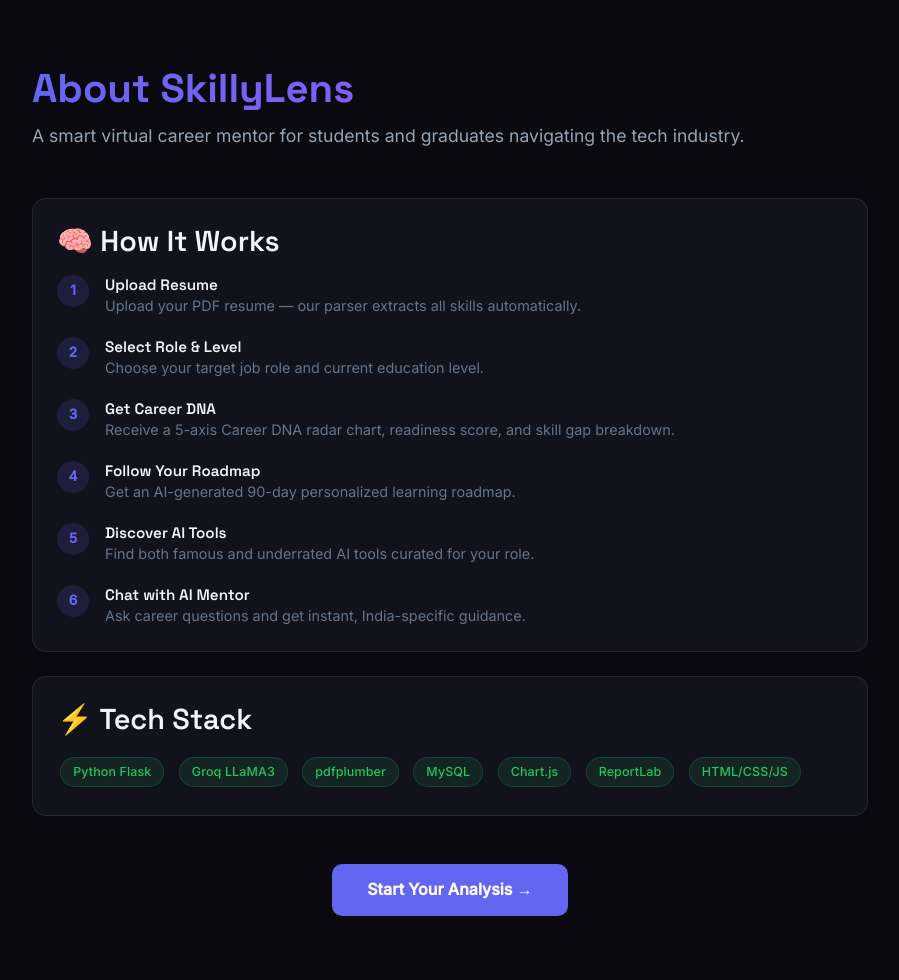
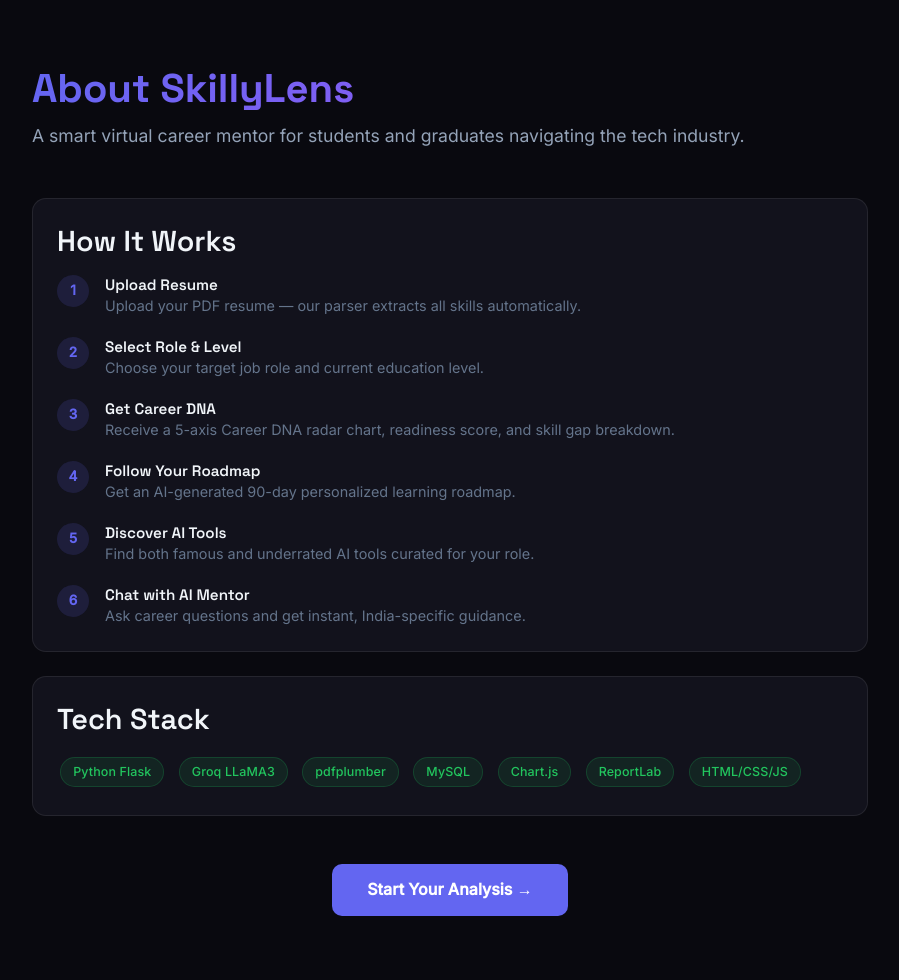
Before and after one commit to Khushi-jaiswal20/Skillylens, a Flask app: page /about in a window 1280 px wide. Shown: the part 93-1073 px from the top of the page, without its empty margins (190-1089 px from the left). Run offline with Flask 3, Linux system fonts and the light colour scheme; parts of the project's set-up code (start-up, migrations or seed data) failed here and were passed over.

Commit message:
Updated about,profile & upload section

```diff
--- a/frontend/templates/about.html
+++ b/frontend/templates/about.html
@@ -7,7 +7,7 @@
   </p>
 
   <div class="card" style="margin-bottom:1.5rem">
-    <h2 style="margin-bottom:1rem">🧠 How It Works</h2>
+    <h2 style="margin-bottom:1rem"> How It Works</h2>
     <div class="steps">
       {% for step in [
         ("1", "Upload Resume", "Upload your PDF resume — our parser extracts all skills automatically."),
@@ -29,7 +29,7 @@
   </div>
 
   <div class="card">
-    <h2 style="margin-bottom:1rem">⚡ Tech Stack</h2>
+    <h2 style="margin-bottom:1rem"> Tech Stack</h2>
     <div style="display:flex;flex-wrap:wrap;gap:0.5rem">
       {% for tech in ["Python Flask", "Groq LLaMA3", "pdfplumber", "MySQL", "Chart.js", "ReportLab", "HTML/CSS/JS"] %}
         <span class="tag tag-existing">{{ tech }}</span>
--- a/frontend/templates/profile.html
+++ b/frontend/templates/profile.html
@@ -13,7 +13,7 @@
     </div>
 
     <!-- Past Analyses -->
-    <h2 style="margin-bottom:1rem">📊 Past Analyses</h2>
+    <h2 style="margin-bottom:1rem"> Past Analyses</h2>
     {% if analyses %}
         {% for a in analyses %}
     <a href="/profile/analysis/{{ a[0] }}"
@@ -60,7 +60,7 @@
     </button>
 </div>
     <!-- Chat History -->
-    <h2 style="margin:2rem 0 1rem">💬 Chat History</h2>
+    <h2 style="margin:2rem 0 1rem"> Chat History</h2>
     {% if chats %}
         <div class="card" style="max-height:400px;overflow-y:auto">
             {% for c in chats %}
--- a/frontend/templates/upload.html
+++ b/frontend/templates/upload.html
@@ -57,7 +57,7 @@
     </div>
 
     <button onclick="submitResume()" class="btn-primary" style="width:100%;padding:0.9rem;font-size:1rem;margin-top:1rem" id="analyzeBtn">
-      ✨ Analyze My Career DNA
+       Analyze My Career DNA
     </button>
   </div>
 </div>
```
